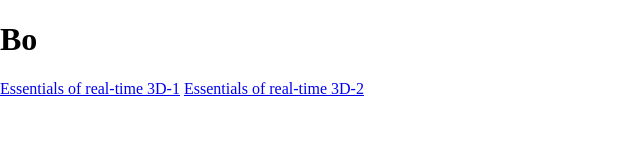
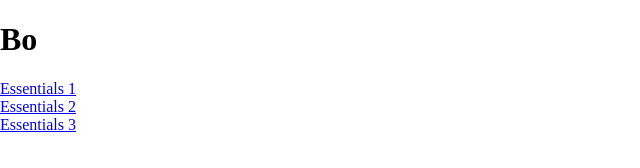
Before and after one commit to bowu9458/bowu9458.github.io, a plain HTML site: page index.html in a window 1280 px wide. Shown: the whole page, without its empty margins (0-640 px from the left). Drawn offline with Linux system fonts and the light colour scheme; files that its build step writes are made by us from their sources.

Commit message:
index file update

```diff
--- a/index.html
+++ b/index.html
@@ -3,7 +3,11 @@
     <link rel="stylesheet" href="css/style.css" />
     <body>
         <h1>Bo</h1>
-        <a class="dir" href="./Essential1/index.html">Essentials of real-time 3D-1</a>
-        <a class="dir" href="./Essential2/index.html">Essentials of real-time 3D-2</a>
+        <a class="dir" href="./Essential1/index.html">Essentials 1</a>
+        <div></div>
+        <a class="dir" href="./Essential2/index.html">Essentials 2</a>
+        <div></div>
+        <a class="dir" href="./Essential3/index.html">Essentials 3</a>
+        <div></div>
     </body>
 </html>
```
